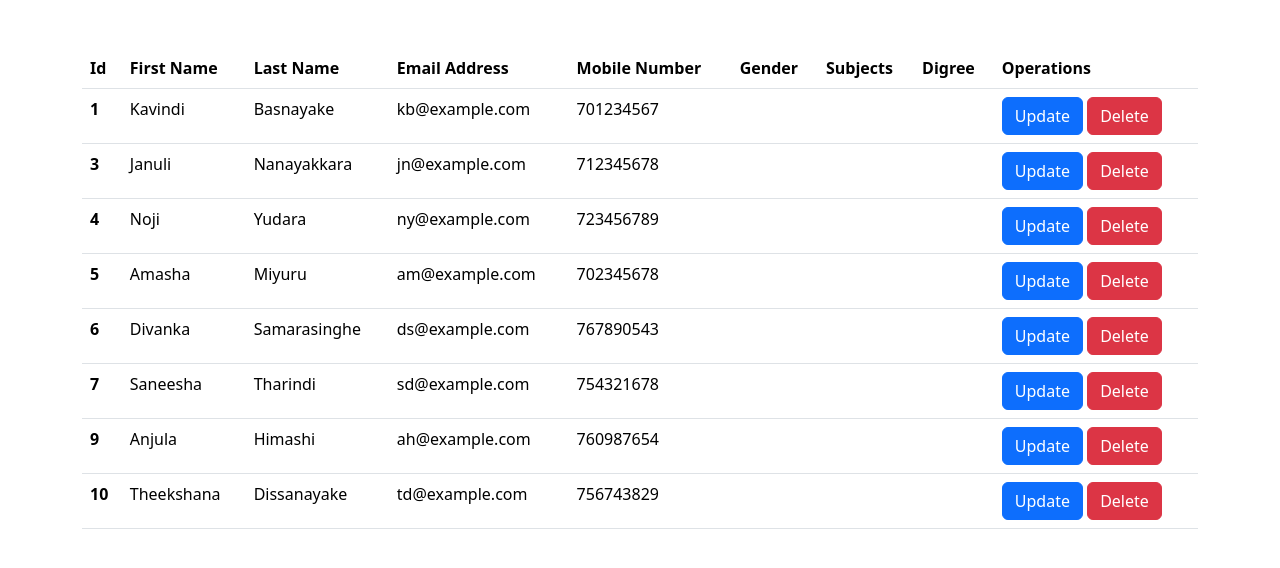
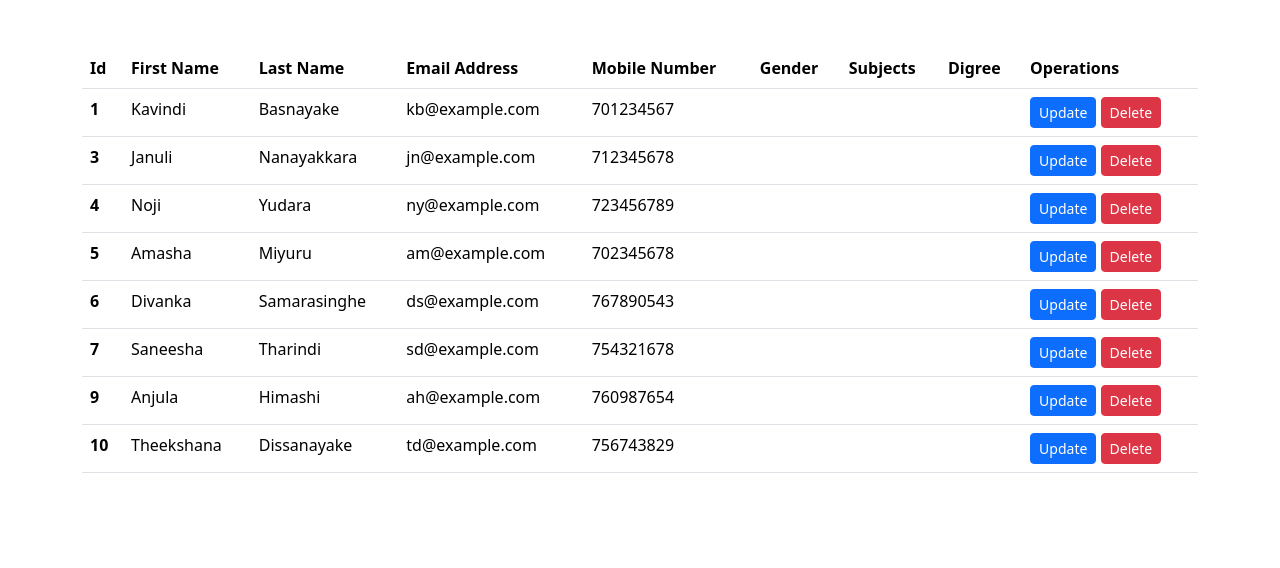
Before and after one commit to don-maleesha/php_crud, a PHP site: page /read.php in a window 1280 px wide. Shown: the top 568 px of the page. Run offline with PHP 8.4, Linux system fonts and the light colour scheme; data comes from the database, SQL or seed files in the repository; data that the repository does not hold is empty.

```diff
--- a/read.php
+++ b/read.php
@@ -61,8 +61,8 @@ include "dbconn.php";
                     <td>' . $subjects . '</td>
                     <td>' . $digree . '</td>
                     <td>
-                <a href="update.php?updateid='.$id.'" class="btn btn-primary">Update</a>
-                <a href="delete.php?deleteid='.$id.'" class="btn btn-danger">Delete</a>
+                <a href="update.php?updateid='.$id.'" class="btn btn-primary btn-sm">Update</a>
+                <a href="delete.php?deleteid='.$id.'" class="btn btn-danger btn-sm">Delete</a>
             </td>
                     </tr>';
 
```
